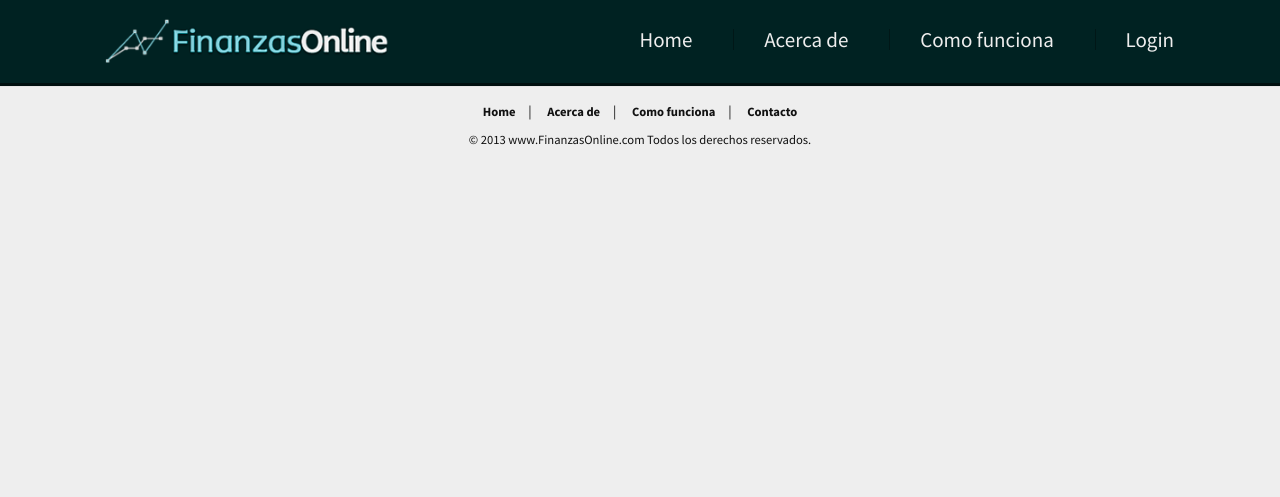
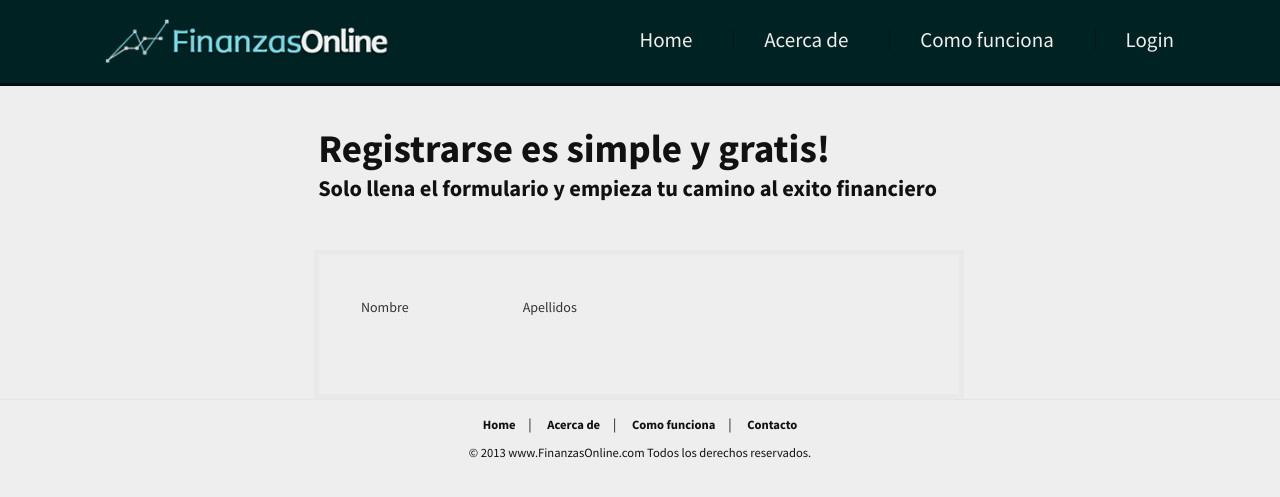
Before and after one commit to JJVV27/FinanzasOnline, a PHP site: page /registro.php in a window 1280 px wide. Shown: the top 497 px of the page. Run offline with PHP 8.4, Linux system fonts and the light colour scheme; some web fonts are replaced.

Commit message:
empezando con registro.php

```diff
--- a/css/estilos.css
+++ b/css/estilos.css
@@ -511,3 +511,32 @@ nav ul li:nth-child(4n+4) {
     padding: 0 15%; }
   #funciones figure {
     width: 55%; } }
+/*============================================================================================== */
+/*                                      Estilos registro.php                                    */
+/*============================================================================================== */
+#form-registro {
+  border: 5px solid #e9e9e9;
+  margin: 0 auto;
+  padding: 3em;
+  width: 52%; }
+
+#titulo-registro {
+  padding: 3em 20%; }
+  #titulo-registro h2, #titulo-registro h3 {
+    color: #111111;
+    text-shadow: none; }
+  #titulo-registro h2 {
+    font-size: 2.8em;
+    margin: 0;
+    padding: 0; }
+  #titulo-registro h3 {
+    font-size: 1.6em;
+    margin: 0;
+    padding: 0; }
+
+.pc-form {
+  display: inline-block;
+  vertical-align: top; }
+
+.right {
+  margin-left: 20%; }
--- a/css/estilos.sass
+++ b/css/estilos.sass
@@ -521,3 +521,33 @@ nav ul li:nth-child(4n+4)
 			padding: 0 15%
 		figure
 			width: 55%
+
+/*==============================================================================================*/
+/*                                      Estilos registro.php                                    */
+/*==============================================================================================*/
+
+#form-registro
+	border: 5px solid #e9e9e9
+	margin: 0 auto
+	padding: 3em
+	width: 52%
+#titulo-registro
+	padding: 3em 20%
+	h2,h3
+		color: #111
+		text-shadow: none
+	h2
+		font-size: 2.8em
+		margin: 0
+		padding: 0
+	h3
+		font-size: 1.6em
+		margin: 0
+		padding: 0
+
+.pc-form
+	display: inline-block
+	vertical-align: top
+
+.right
+	margin-left: 20%
--- a/registro.php
+++ b/registro.php
@@ -22,6 +22,21 @@
 		$login_link = "login.php";
 		include('includes/menu.php'); ?>
 	</header>
+	<section class="container">
+		<div class="center span11">
+			<div id="titulo-registro">
+				<h2>Registrarse es simple y gratis!</h2>
+				<h3>Solo llena el formulario y empieza tu camino al exito financiero</h3>
+			</div>
+			<section id="form-registro">
+				<form action="#" method="post">
+					<fieldset>
+						<p><label class="pc-form">Nombre</label> <label class="pc-form right">Apellidos</label></p>
+					</fieldset>
+				</form>
+			</section>
+		</div>
+	</section>
 	<?php include('includes/footer-dos.html'); ?>
 </body>
 </html>
```
